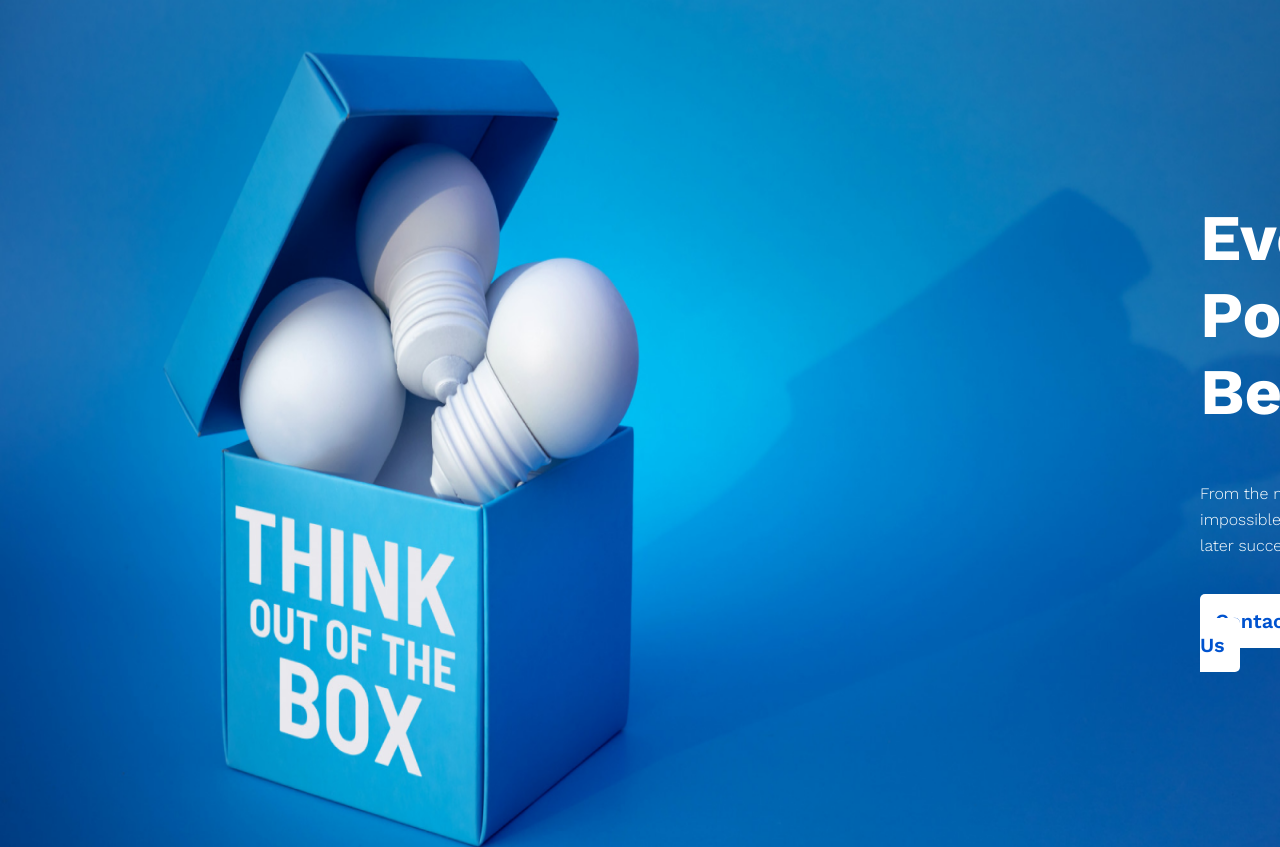
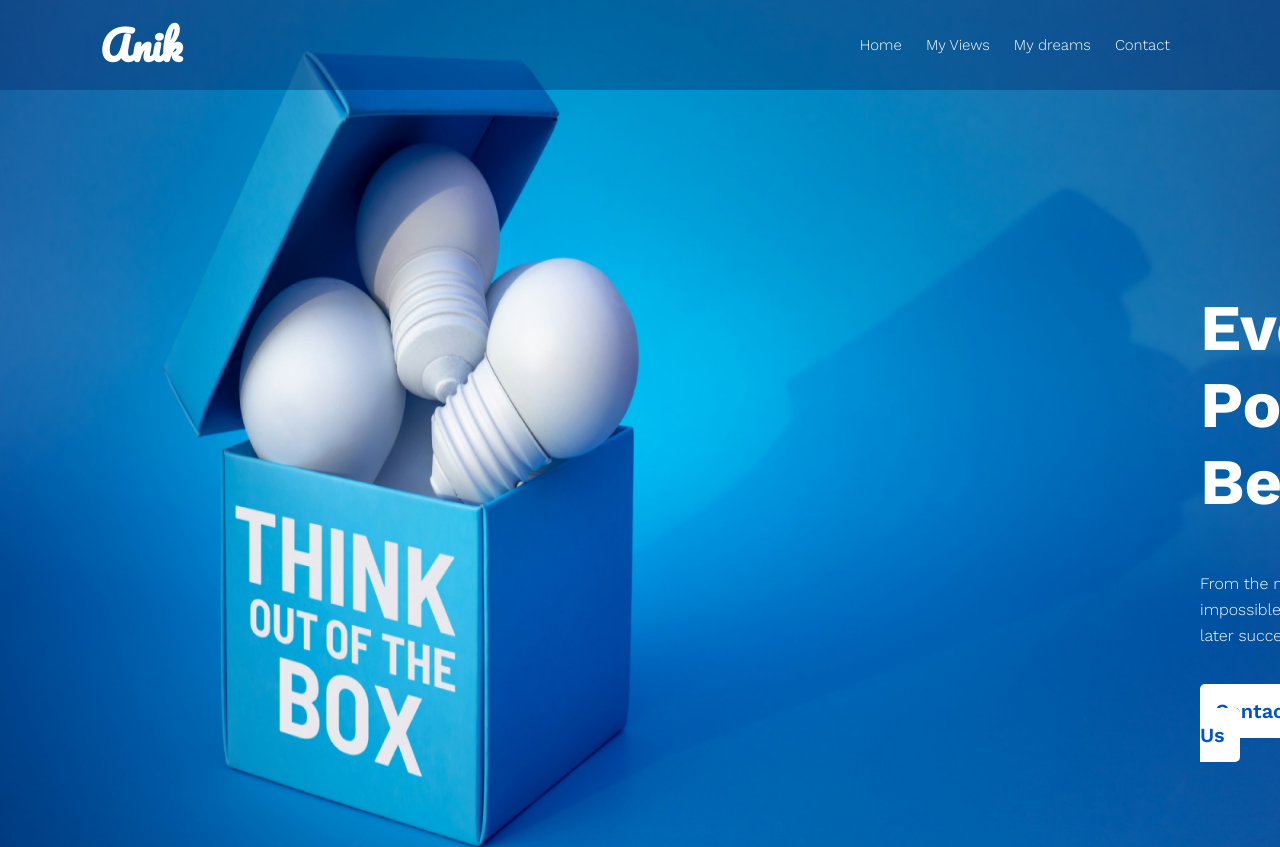
Before and after one commit to Anik-Majumder/b-7-assignment-1, a plain HTML site: page index.html in a window 1280 px wide. Shown: the top 847 px of the page. Drawn offline with nearby package versions, Linux system fonts and the light colour scheme.

Commit message:
bonus section navbar added

```diff
--- a/css/new-year.css
+++ b/css/new-year.css
@@ -1,6 +1,31 @@
 * {
   margin: 0;
 }
+
+/* navbar section */
+
+.navbar {
+  display: flex;
+  justify-content: space-between;
+  align-items: center;
+  padding: 10px 100px;
+  background-color: rgba(0, 38, 103, 0.381);
+}
+.navbar h1 {
+  font-family: "Pacifico", cursive;
+  font-size: 40px;
+  color: white;
+}
+.navbar a {
+  font-family: "Work Sans", sans-serif;
+  font-size: 15px;
+  font-weight: 300;
+  color: white;
+  text-decoration: none;
+  padding: 0px 10px;
+}
+
+/* header section */
 
 .header {
   width: 100%;
--- a/index.html
+++ b/index.html
@@ -7,8 +7,10 @@
     <title>New Me</title>
     <link rel="preconnect" href="https://fonts.googleapis.com" />
     <link rel="preconnect" href="https://fonts.gstatic.com" crossorigin />
+    <link rel="preconnect" href="https://fonts.googleapis.com" />
+    <link rel="preconnect" href="https://fonts.gstatic.com" crossorigin />
     <link
-      href="https://fonts.googleapis.com/css2?family=Lobster&family=Work+Sans:ital,wght@0,100;0,200;0,300;0,400;0,500;0,600;0,700;0,800;0,900;1,100;1,200;1,300;1,400;1,500;1,600;1,700;1,800;1,900&display=swap"
+      href="https://fonts.googleapis.com/css2?family=Lobster&family=Pacifico&family=Work+Sans:ital,wght@0,100;0,200;0,300;0,400;0,500;0,600;0,700;0,800;0,900;1,100;1,200;1,300;1,400;1,500;1,600;1,700;1,800;1,900&display=swap"
       rel="stylesheet"
     />
     <script
@@ -19,6 +21,17 @@
   </head>
   <body>
     <header class="header">
+      <nav class="navbar">
+        <div>
+          <h1>Anik</h1>
+        </div>
+        <div>
+          <a href="index.html">Home</a>
+          <a href="index.html">My Views</a>
+          <a href="index.html">My dreams</a>
+          <a href="index.html">Contact</a>
+        </div>
+      </nav>
       <div class="header-text">
         <h1>Everything is Possible if you can Believe</h1>
         <p>
```
